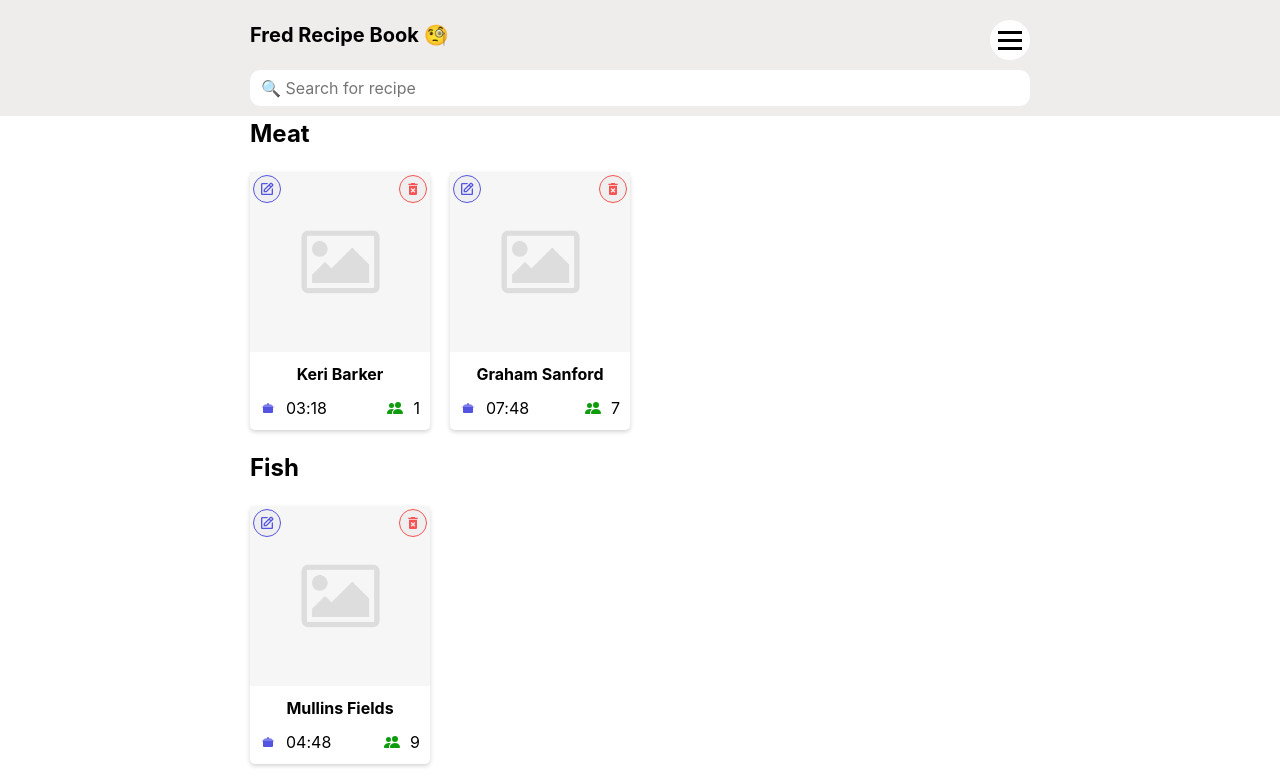
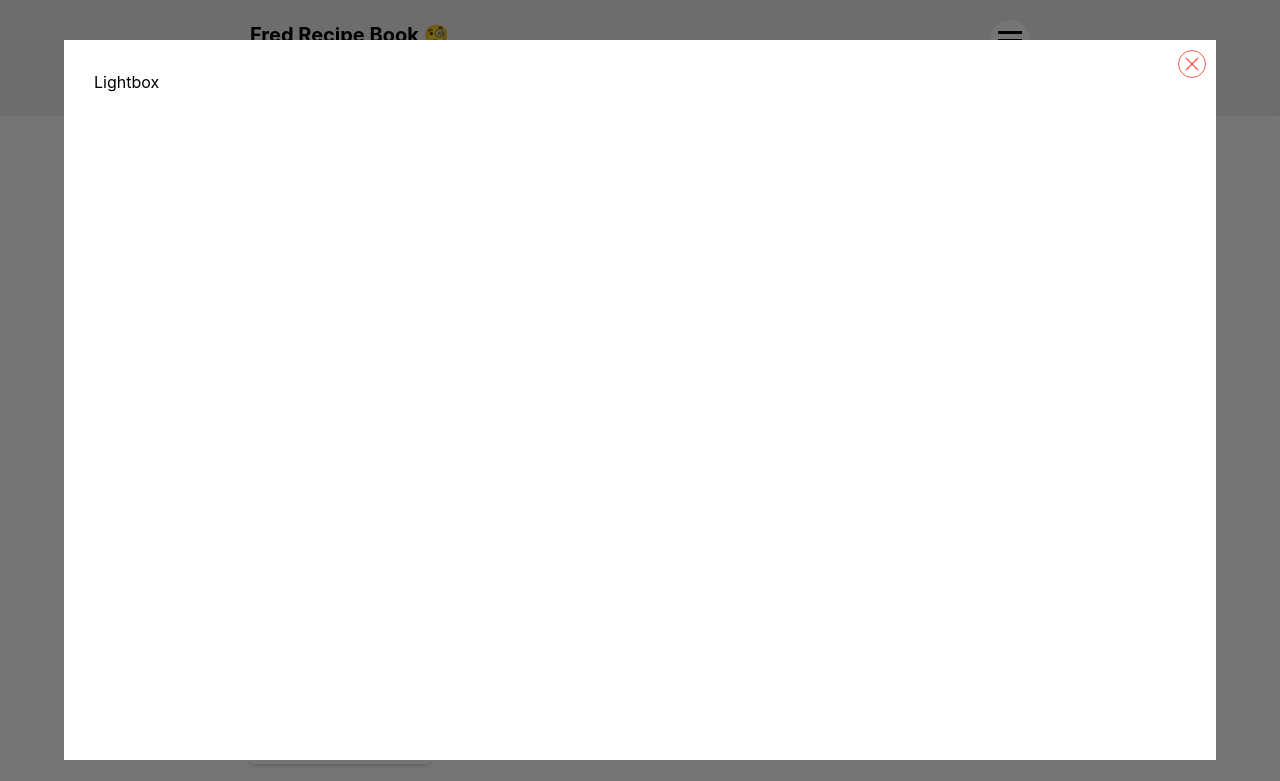
Before and after one commit to FredericoSilva015/recipe-book, a Gatsby site: page / in a window 1280 px wide. Shown: the top 781 px of the page. Built offline with nearby package versions, Linux system fonts and the light colour scheme; Gatsby itself is replaced by a stand-in of ours.

Commit message:
added extra variables, new component lightbox, started preparing handles for lightbox

```diff
--- a/src/components/header/component.js
+++ b/src/components/header/component.js
@@ -3,7 +3,7 @@ import React from 'react'
 import Search from '../search/component'
 import Style from './style.module.scss'
 
-const Header = ({ siteTitle, recipeList }) => (
+const Header = ({ siteTitle, recipeList, lightboxSetState }) => (
   <header className={Style.header}>
     <div className={'container ' + Style.headerWrapper}>
       <div className={Style.menuWrapper}>
@@ -14,7 +14,7 @@ const Header = ({ siteTitle, recipeList }) => (
           <div className={Style.lineBottom}></div>
         </button>
       </div>
-      <Search recipeList = {recipeList}/>
+      <Search recipeList={recipeList} lightboxSetState={lightboxSetState}/>
     </div>
   </header>
 )
--- a/src/components/layout/component.js
+++ b/src/components/layout/component.js
@@ -12,7 +12,7 @@ import { useStaticQuery, graphql } from 'gatsby'
 import Header from '../header/component'
 import '../../style/global.scss'
 
-const Layout = ({ children, recipeList }) => {
+const Layout = ({ children, recipeList, lightboxSetState }) => {
 
   /**
    * site metadata
@@ -30,7 +30,7 @@ const Layout = ({ children, recipeList }) => {
 
   return (
     <>
-      <Header siteTitle={data.site.siteMetadata?.title || `Title`} recipeList = {recipeList} />
+      <Header siteTitle={data.site.siteMetadata?.title || `Title`} recipeList={recipeList} lightboxSetState={lightboxSetState} />
       <main className="container">{children}</main>
       <footer className="container">
         <p>A lot of <span role="img" aria-label="heart">&#128151;</span> from Portugal</p>
--- /dev/null
+++ b/src/components/lightbox/component.js
@@ -0,0 +1,22 @@
+import React from 'react'
+import Style from './style.module.scss'
+import { GrClose } from 'react-icons/gr'
+
+const Lightbox = ({ lightboxState }) => {
+    return (
+        <>
+            <div className={Style.lightbox}>
+                <div className={Style.dialog}>
+                    {console.log(lightboxState)}
+                    <div className={Style.content}>
+                    <button className={Style.closeButton} aria-label="close"><GrClose /></button>
+                        Lightbox
+                    </div>
+                </div>
+                <div className={Style.overlay}></div>
+            </div>
+        </>
+    )
+}
+
+export default Lightbox;
--- /dev/null
+++ b/src/components/lightbox/style.module.scss
@@ -0,0 +1,92 @@
+@import './src/style/variable';
+@import './src/style/mixin';
+
+.lightbox {
+    position: fixed;
+    top: 0;
+    left: 0;
+
+    display: flex;
+    align-items: center;
+    justify-self: center;
+
+    width: 100vw;
+    height: 100vh;
+
+    z-index: 1;
+}
+
+.dialog {
+    position: relative;
+
+    display: flex;
+    justify-content: center;
+    align-items: center;
+
+    width: 100%;
+    height: 100%;
+
+    transition: scale .5s ease-in-out;
+}
+
+.overlay {
+    position: absolute;
+    top: 0;
+    left: 0;
+
+    width: 100%;
+    height: 100%;
+
+    background-color: $black-light;
+
+    transition: background-color .5s ease-in-out;
+}
+
+.closeButton {
+    position: absolute;
+    top: 0;
+    right: 0;
+
+    display: flex;
+
+    padding: $extra-small;
+    margin: $small;
+
+    border: 1px solid $red;
+    border-radius: 100%;
+
+    background-color: $transparent;
+
+    z-index: 4;
+
+    transition: background-color .5s ease-in-out;
+
+    &:hover {
+        background-color: $red-light;
+    }
+
+    svg path {
+        stroke: $red;
+    }
+}
+
+.content {
+    position: absolute;
+
+    width: 90vw;
+    height: 90vh;
+
+    padding: $small;
+
+    background-color: $white;
+
+    z-index: 3;
+
+    @include tablet {
+        padding: $medium;
+    }
+
+    @include desktop {
+        padding: $large;
+    }
+}
--- a/src/components/search/style.module.scss
+++ b/src/components/search/style.module.scss
@@ -7,7 +7,7 @@
 .input {
     width: 100%;
 
-    border: $white solid 1px;
+    border: 1px solid $white;
     border-radius: 10px;
 
     padding: $extra_small $small;
@@ -25,10 +25,10 @@
     }
 
     &:focus::-webkit-input-placeholder{
-        color: transparent;
+        color: $transparent;
     }
 
     &:focus::-moz-placeholder{
-        color: transparent;
+        color: $transparent;
     }
 }
--- a/src/pages/index.js
+++ b/src/pages/index.js
@@ -2,6 +2,7 @@ import React, { useState } from 'react'
 import Layout from '../components/layout/component'
 import RecipeList from '../components/recipe-list/component'
 import SEO from '../components/seo/component'
+import Lightbox from '../components/lightbox/component'
 import * as data from '../data/data.json'
 
 const IndexPage = () => {
@@ -11,7 +12,12 @@ const IndexPage = () => {
    * list @type {Array}
    * changeList @type {React.dispatch<any>}
    */
-  const  [ list, changeList ]  = useState(data.default)
+  const  [ list, changeList ] = useState(data.default)
+
+  /**
+   *
+   */
+  const  [ open, isOpen ] = useState(false);
 
   /** Edit Recipe handler */
 
@@ -33,9 +39,10 @@ const IndexPage = () => {
   /** Creat Recipe Handler */
 
   return (
-    <Layout recipeList={list} callback={changeList}>
+    <Layout recipeList={list} lightboxSetState={isOpen}>
       <SEO title="Home" />
       <RecipeList recipeList={list} deleteHandler={deleteHandler}/>
+      <Lightbox lightboxState={open} lightboxSetState={isOpen} />
     </Layout>
 )}
 
--- a/src/style/_variable.scss
+++ b/src/style/_variable.scss
@@ -33,6 +33,8 @@ $red-light: #f7535352;
 $yellow: #f5f54d;
 $white: #fff;
 $black: #000;
+$black-light: #0000008a;
+$transparent: #fff0;
 
 // Shadows
 $low-spread:  0 2px 4px #80808054;
```
Also changed, not shown: README.md.
